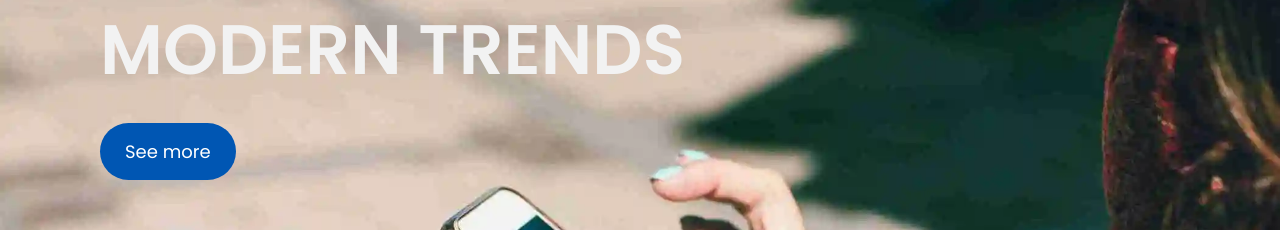
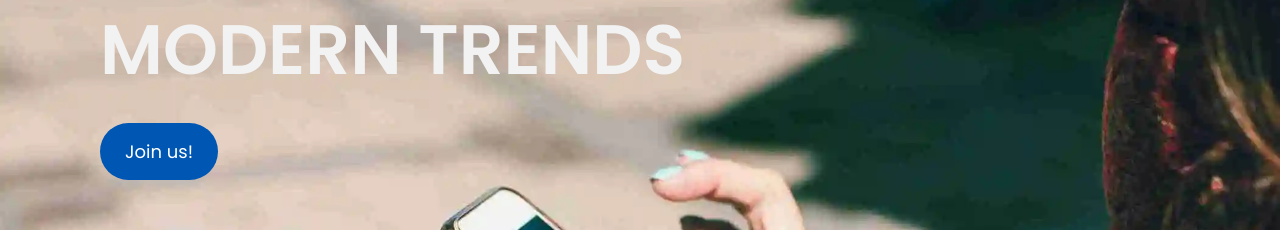
Before and after one commit to OMoncada/wdd131, a plain HTML site: page project/index.html in a window 1280 px wide. Shown: the part 380-610 px from the top of the page. Drawn offline with Linux system fonts and the light colour scheme.

Commit message:
Update index.html
confirmar cambios

```diff
--- a/project/index.html
+++ b/project/index.html
@@ -39,14 +39,14 @@
       <img src="images/home2.webp" alt="modern trends" class="hero__image" loading="lazy">
       <div class="hero__text-wrapper">
         <h1 class="hero__title">Modern Trends</h1>
-        <a href="signin.html" class="hero__button">See more</a>
+        <a href="signin.html" class="hero__button">Join us!</a>
       </div>
     </div>
     <div class="hero__image-container">
       <img src="images/home3.webp" alt="society impact" class="hero__image" loading="lazy">
       <div class="hero__text-wrapper">
         <h1 class="hero__title">Society Impacts</h1>
-        <a href="signin.html" class="hero__button">See more</a>
+        <a href="signin.html" class="hero__button">Join us!</a>
       </div>
     </div>
     <div class="hero__indicators">
```
